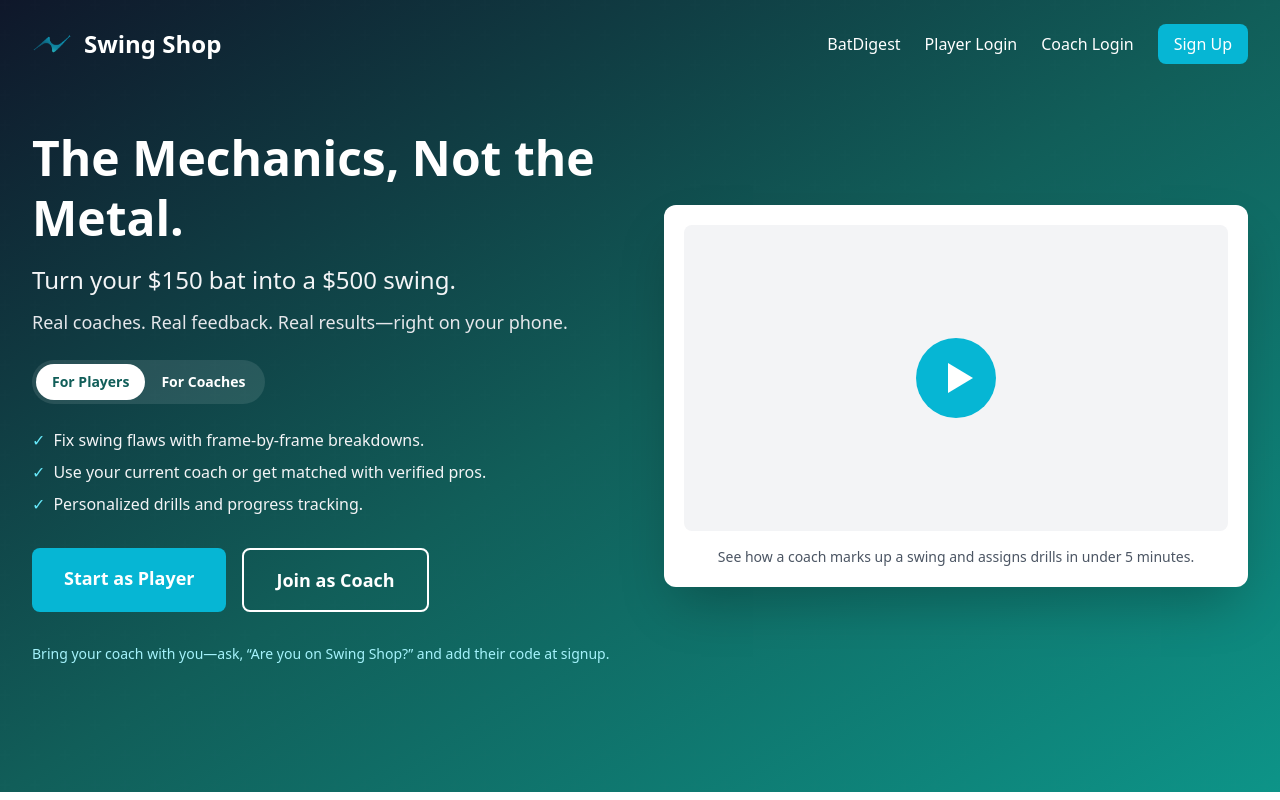
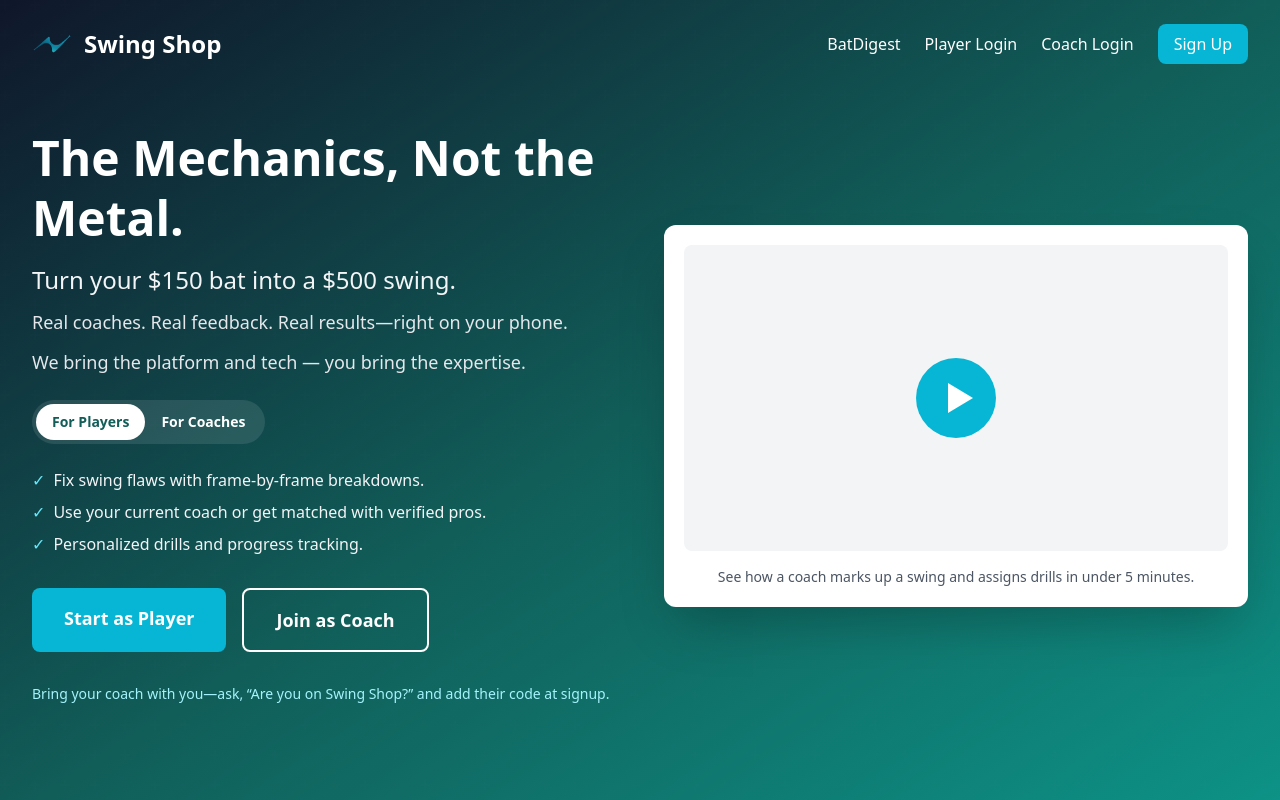
Before and after one commit to aa452110/batdigest-swing-platform, a React (Vite) app in the folder swing-analysis/: page / in a window 1280 px wide. Shown: the top 800 px of the page. Built offline with nearby package versions, Linux system fonts and the light colour scheme; no server answers.

Commit message:
feat: add coach expertise line to hero and final CTA

```diff
--- a/swing-analysis/src/app/LandingPage.tsx
+++ b/swing-analysis/src/app/LandingPage.tsx
@@ -142,7 +142,8 @@
             <div>
               <h1 className="text-5xl font-black mb-4 leading-tight">The Mechanics, Not the Metal.</h1>
               <p className="text-2xl mb-3 text-gray-100">Turn your $150 bat into a $500 swing.</p>
-              <p className="text-lg mb-6 text-gray-200">Real coaches. Real feedback. Real results—right on your phone.</p>
+              <p className="text-lg mb-3 text-gray-200">Real coaches. Real feedback. Real results—right on your phone.</p>
+              <p className="text-lg mb-6 text-gray-200">We bring the platform and tech — you bring the expertise.</p>
 
               {/* Player/Coach toggle for messaging */}
               <div className="inline-flex items-center rounded-full bg-white/10 p-1 mb-6">
@@ -372,7 +373,8 @@
       <section className="py-20 bg-gradient-to-br from-slate-900 via-teal-800 to-teal-600 text-white">
         <div className="max-w-4xl mx-auto text-center px-4">
           <h2 className="text-4xl font-bold mb-6">The Mechanics, Not the Metal.</h2>
-          <p className="text-xl mb-8">A community where hitters get better and coaches share what works.</p>
+          <p className="text-xl mb-3">A community where hitters get better and coaches share what works.</p>
+          <p className="text-lg mb-8 text-cyan-100">We bring the platform and tech — you bring the expertise.</p>
           <div className="flex gap-4 justify-center flex-wrap">
             <a href="#pricing" className="inline-block bg-cyan-500 text-white px-10 py-5 rounded-lg font-bold text-xl hover:bg-cyan-600 transform hover:-translate-y-1 transition-all">Sign Up as Player</a>
             <Link to="/coach/signup" className="inline-block bg-white text-teal-800 px-10 py-5 rounded-lg font-bold text-xl hover:bg-gray-100 transform hover:-translate-y-1 transition-all">Join as Coach</Link>
```
Also changed, not shown: 3 other files (tests, documents, lock files or other folders).
